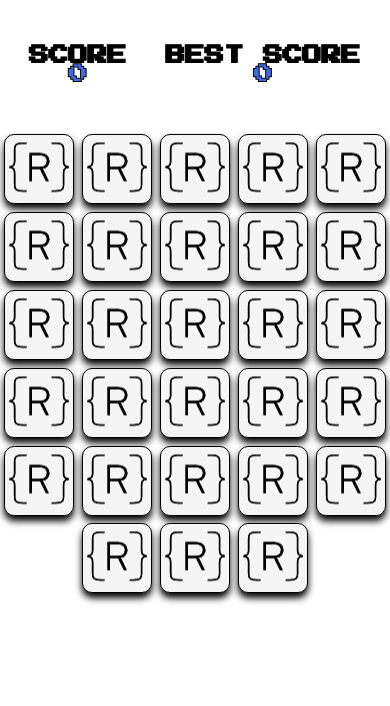
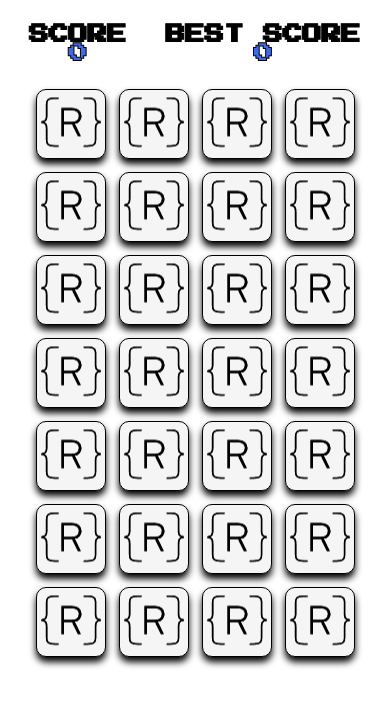
Before and after one commit to shavinski/memory-game, a plain HTML site: page index.html in a window 390 px wide. Both pictures are taken after a click on the button "Start". Drawn offline with Linux system fonts and the light colour scheme.

Commit message:
played with grid instead of flexbox to experiment

```diff
--- a/script.js
+++ b/script.js
@@ -119,7 +119,7 @@ function startGame() {
   startButton.style.display = 'none';
   startHeading.style.display = 'none';
   gameHeader.style.display = 'flex';
-  gameBoard.style.display = 'flex';
+  gameBoard.style.display = 'grid';  // CHANGE BACK TO FLEX MAYBE
   score.textContent = points;
 }
 
--- a/style.css
+++ b/style.css
@@ -125,9 +125,13 @@ body {
 
 
 .game {
-    display: flex;
+    /* display: flex;
     flex-wrap: wrap;
-    justify-content: center;
+    justify-content: center; */
+    display: grid;
+    grid-template-columns: repeat(7, 14vw);
+    grid-template-rows: repeat(4, 10vw);
+    justify-items: center;
 }
 
 .game div {
@@ -141,7 +145,6 @@ body {
 
 .game div:hover {
     cursor: pointer;
-    transform: scale(1.01);
 }
 
 .front {
@@ -149,9 +152,13 @@ body {
     background-repeat: no-repeat;
     background-position: center;
     background-color: #f3f3f3;
+    transform-style: preserve-3d;
+    transition: transform .5s;
 }
 
 .back {
+    transform: rotateY(-180deg);
+    transition: transform .5s;
     background-repeat: no-repeat;
     background-position: center;
     background-size: cover;
@@ -178,14 +185,33 @@ body {
     text-shadow: 1px 6px 2px grey;
 }
 
+@media all and (max-width: 1545px) {
+    .game div {
+        display: inline-block;
+        height: 12vh;
+        width: 10vw;
+    };
+}
+
+
 @media all and (max-width: 1201px) {
+    .game-header {
+        height: 10vh;
+    }
+
     .score-container, .best-container {
-        font-size: 1.5em;
+        font-size: 1.2em;
+    }
+
+    .game {
+        grid-template-columns: repeat(4, 15vw);
+        grid-template-rows: repeat(7, 10vw);
+        justify-content: center;
     }
 
     .game > div {
-        width: 100px;
-        height: 100px;
+        width: 130px;
+        height: 85px;
     }
 
     .front {
@@ -195,12 +221,18 @@ body {
 
 @media all and (max-width: 1000px) {
     .score-container, .best-container {
-        font-size: 1.8em;
+        font-size: 1.3em;
+    }
+
+    .game {
+        grid-template-columns: repeat(4, 16vw);
+        grid-template-rows: repeat(7, 12vw);
+        gap: 5px;
     }
 
     .game > div {
-        width: 120px;
-        height: 120px;
+        width: 110px;
+        height: 80px;
     }
 
     .front {
@@ -210,7 +242,13 @@ body {
 
 @media all and (max-width: 900px) {
     .score-container, .best-container {
-        font-size: 2em;
+        font-size: 1em;
+    }
+
+    .game {
+        grid-template-columns: repeat(4, 30vw);
+        grid-template-rows: repeat(7, 20vw);
+        gap: 5px;
     }
 
     .game > div {
@@ -225,16 +263,23 @@ body {
 
 @media all and (max-width: 700px) {
     .start h1 {
-        font-size: 2.8em;
+        font-size: 3em;
+        margin: 10px;
     }
 
     .score-container, .best-container {
-        font-size: 2em;
+        font-size: 1.5em;
+    }
+
+    .game {
+        grid-template-columns: repeat(4, 20vw);
+        grid-template-rows: repeat(7, 20vw);
+        gap: 5px;
     }
 
     .game > div {
-        width: 80px;
-        height: 80px;
+        width: 70px;
+        height: 70px;
     }
 
     .front {
@@ -251,6 +296,13 @@ body {
         font-size: 2em;
     }
 
+    .game {
+        grid-template-columns: repeat(4, 20vw);
+        grid-template-rows: repeat(7, 20vw);
+        gap: 5px;
+    }
+
+
     .game > div {
         width: 68px;
         height: 68px;
```
Also changed, not shown: 3 other files.
